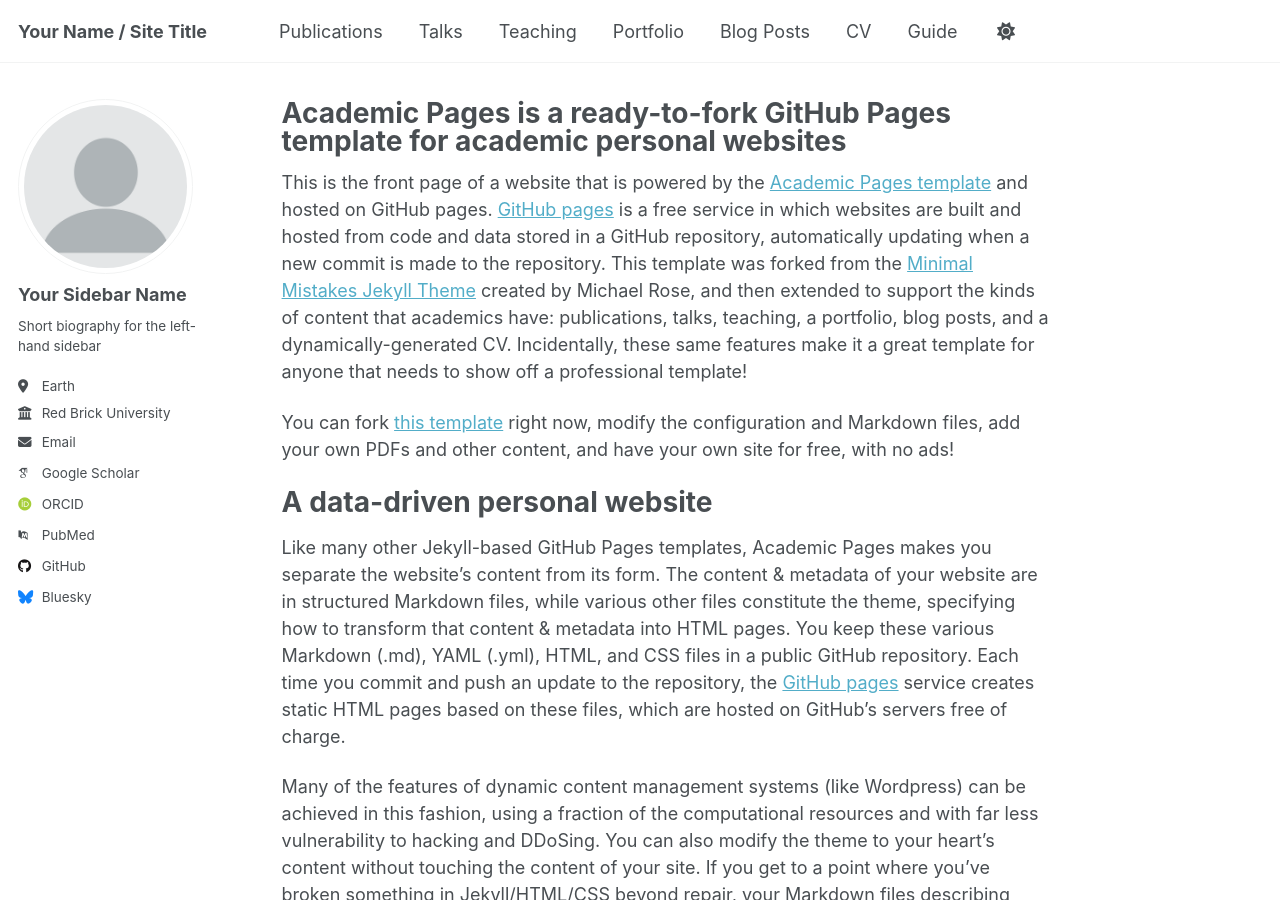
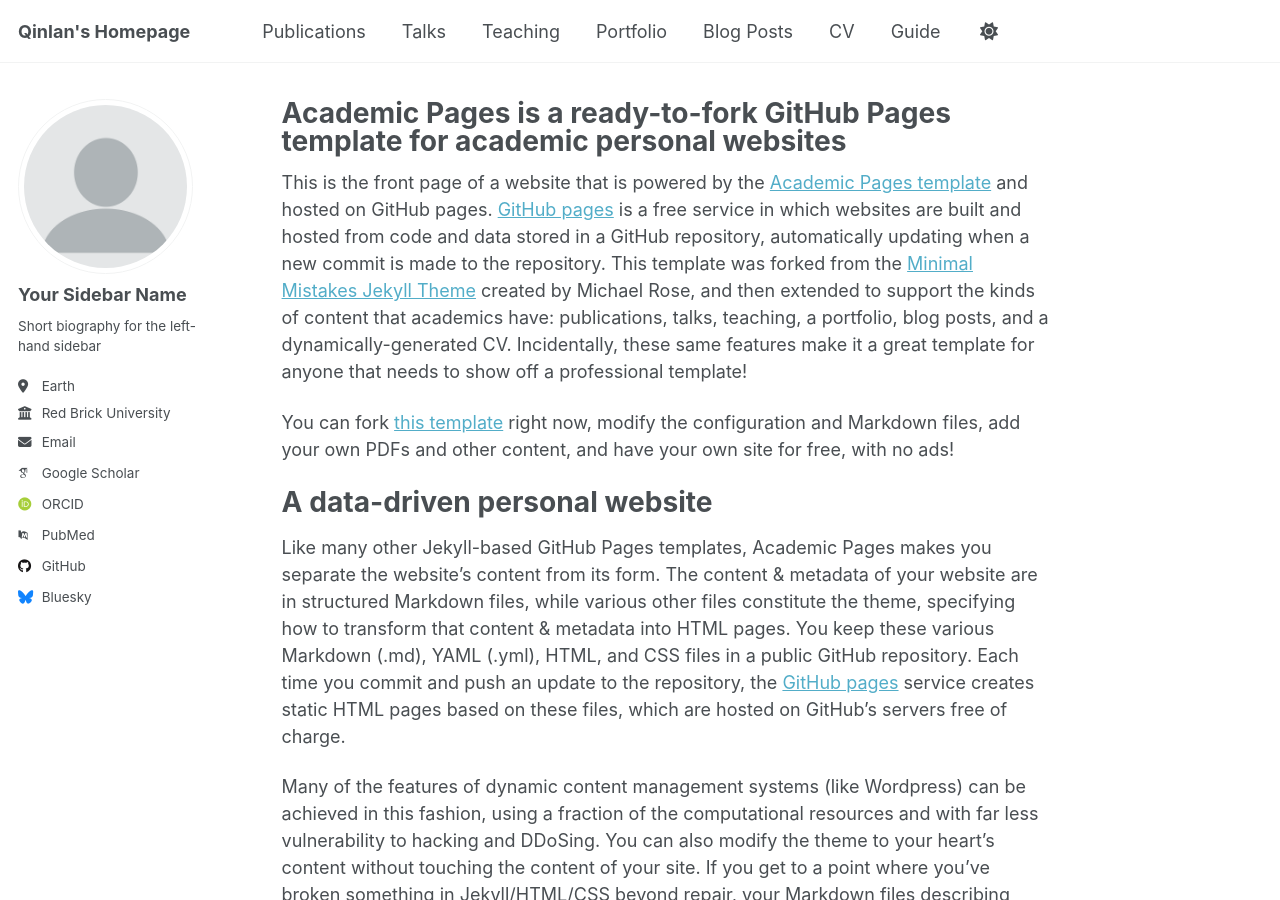
Before and after one commit to qinlanyang1/qinlan-iris-yang.github.io, a Jekyll site: the page built from _pages/about.md, in a window 1280 px wide and 900 px high. Built offline with Jekyll 4.4.1, drawn with Linux system fonts in a browser that asks for light colours; some web fonts are replaced; a script that is not in the unit is left out.

Commit message:
Update _config.yml

```diff
--- a/_config.yml
+++ b/_config.yml
@@ -9,7 +9,7 @@
 # Basic Site Settings
 locale                   : "en-US"
 site_theme               : "default" # Currently available options are "default", "air"
-title                    : "Your Name / Site Title"
+title                    : "Qinlan's Homepage"
 title_separator          : "-"
 name                     : &name "Your Name"
 description              : &description "Your Name's academic portfolio"   # Update this with a general description of your site, this is the default if not overridden by a page
```
